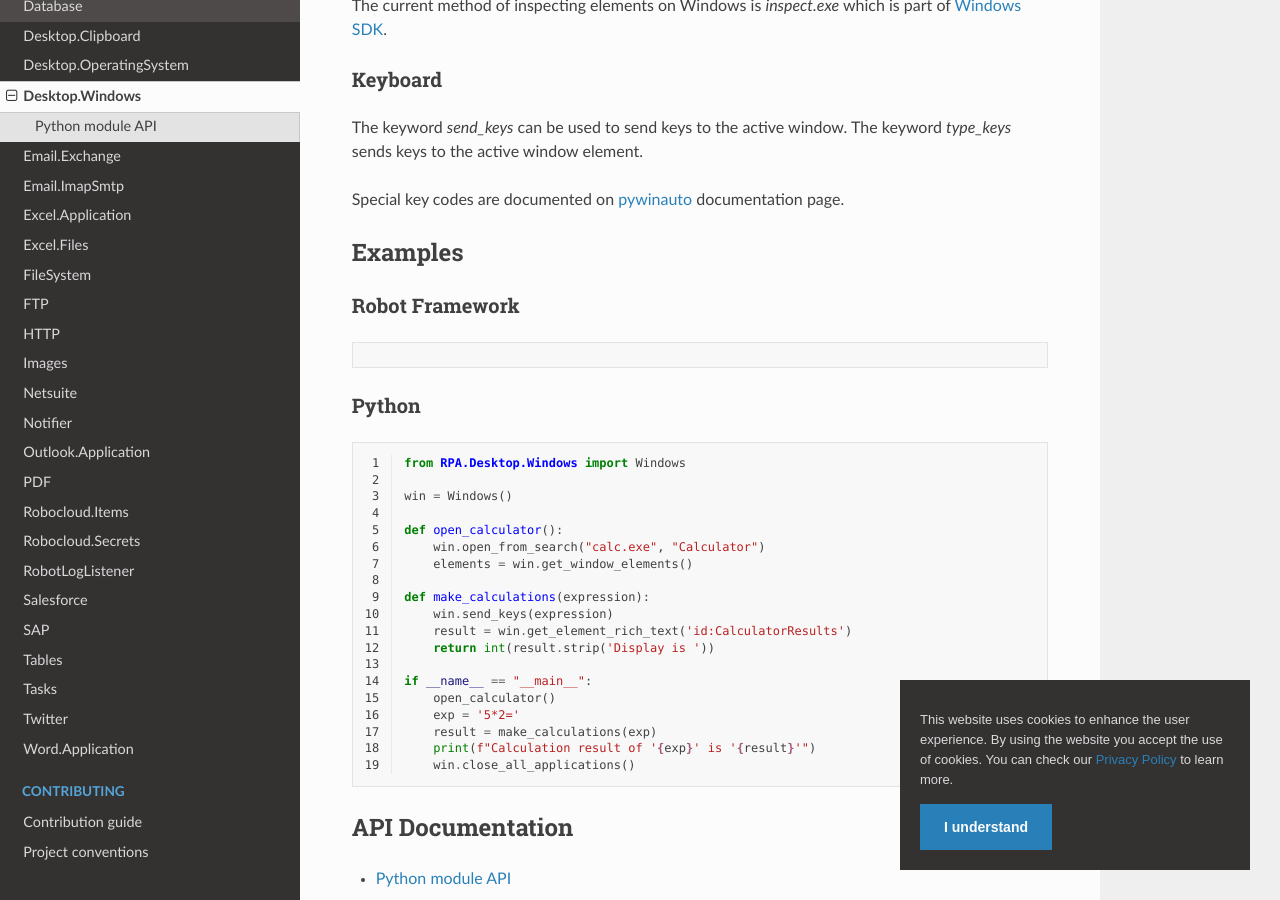
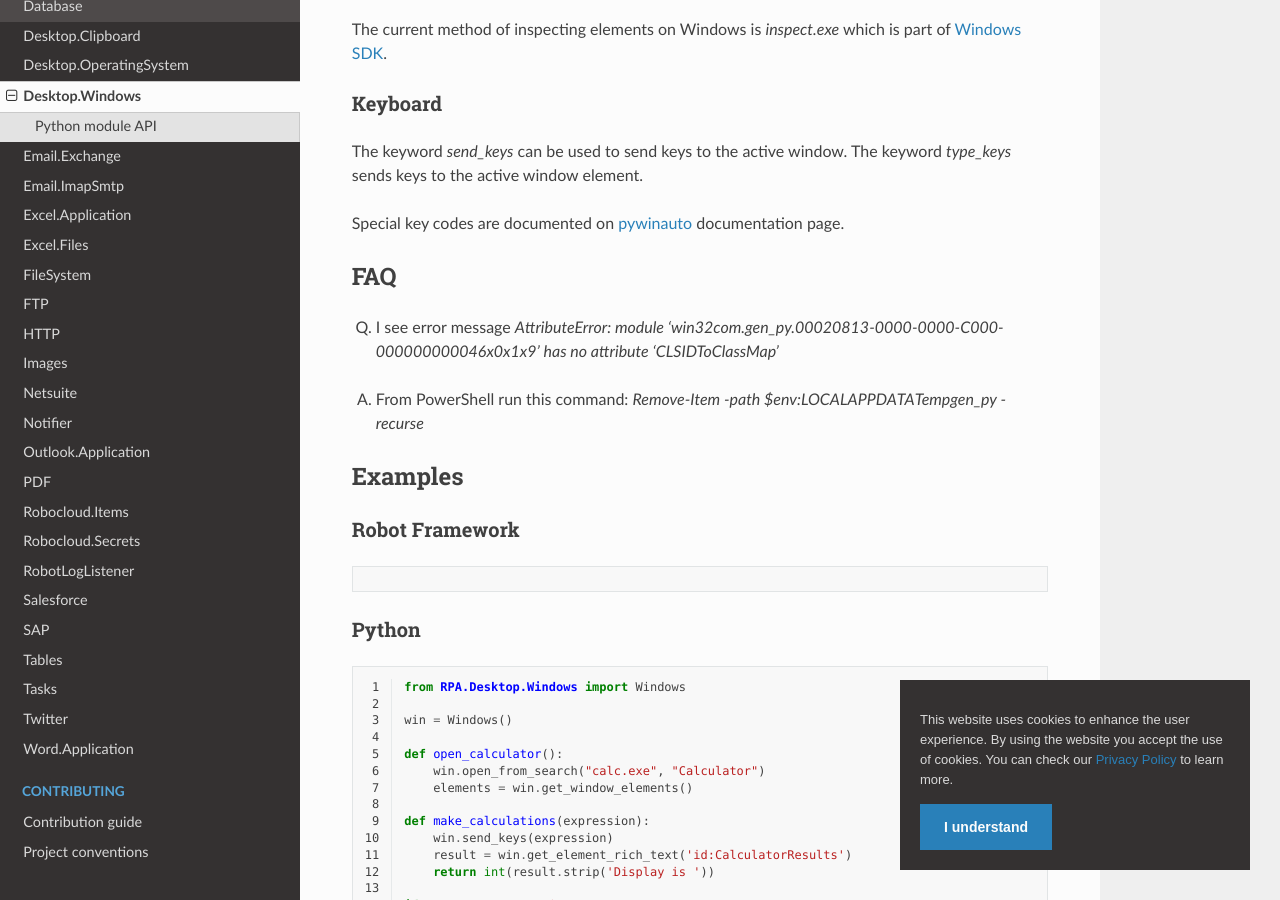
Before and after one commit to coderprovider/Framework-RPA, a Sphinx documentation site: the page built from docs/source/libraries/desktop_windows/index.rst, in a window 1280 px wide and 900 px high, scrolled down 1176 px. Built offline with Sphinx 7.4.7 and the Read the Docs theme 2.0.0, drawn with Linux system fonts in a browser that asks for light colours; pages that are not in the unit, such as notebooks, are missing from menus.

Commit message:
docs: add faq section to windows library docs

```diff
--- a/docs/source/libraries/desktop_windows/index.rst
+++ b/docs/source/libraries/desktop_windows/index.rst
@@ -60,6 +60,16 @@
 
 Special key codes are documented on `pywinauto <https://pywinauto.readthedocs.io/en/latest/code/pywinauto.keyboard.html#>`_
 documentation page.
+
+
+***
+FAQ
+***
+
+Q. I see error message `AttributeError: module 'win32com.gen_py.00020813-0000-0000-C000-000000000046x0x1x9' has no attribute 'CLSIDToClassMap'`
+
+A. From PowerShell run this command: `Remove-Item -path $env:LOCALAPPDATA\Temp\gen_py -recurse`
+
 
 ********
 Examples
```
